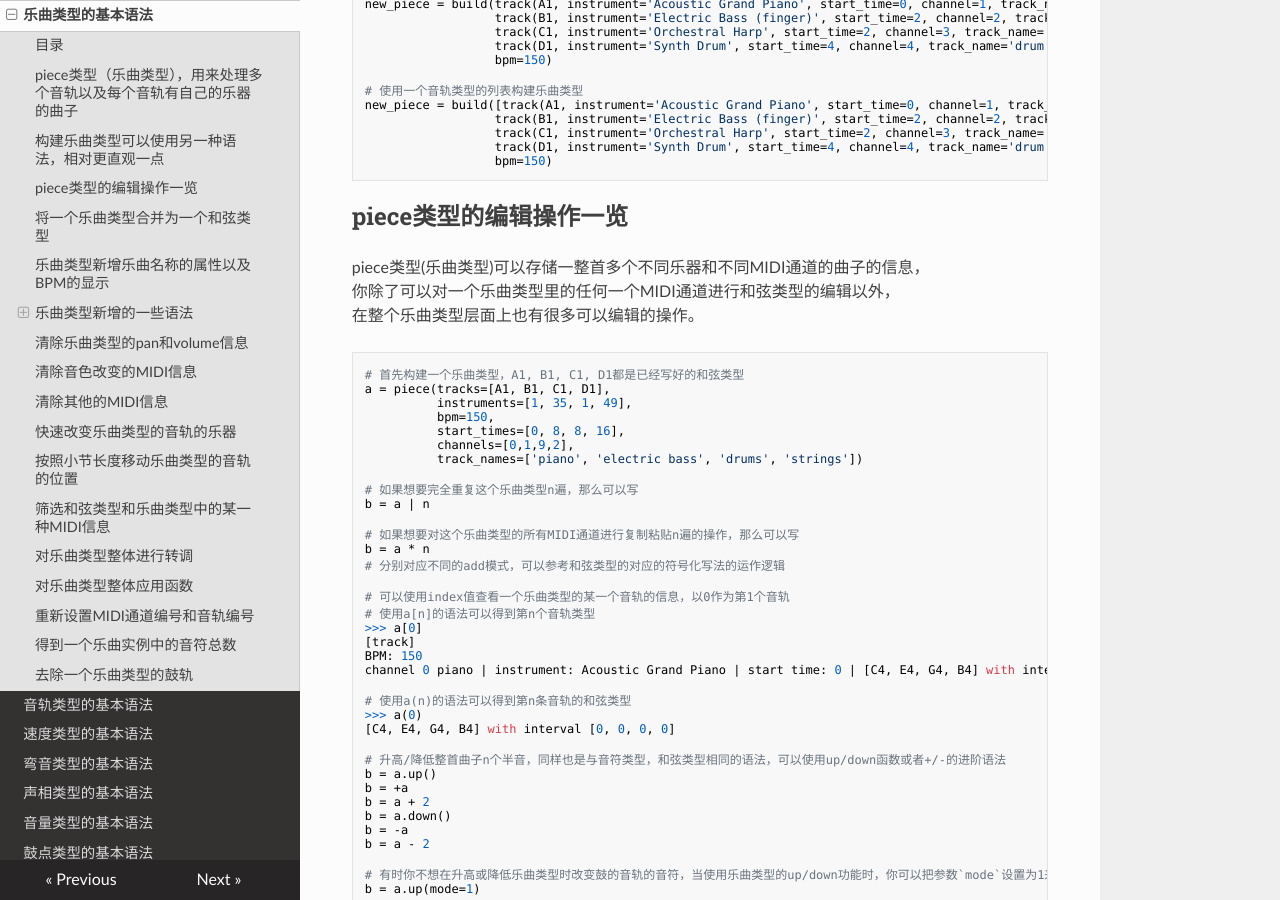
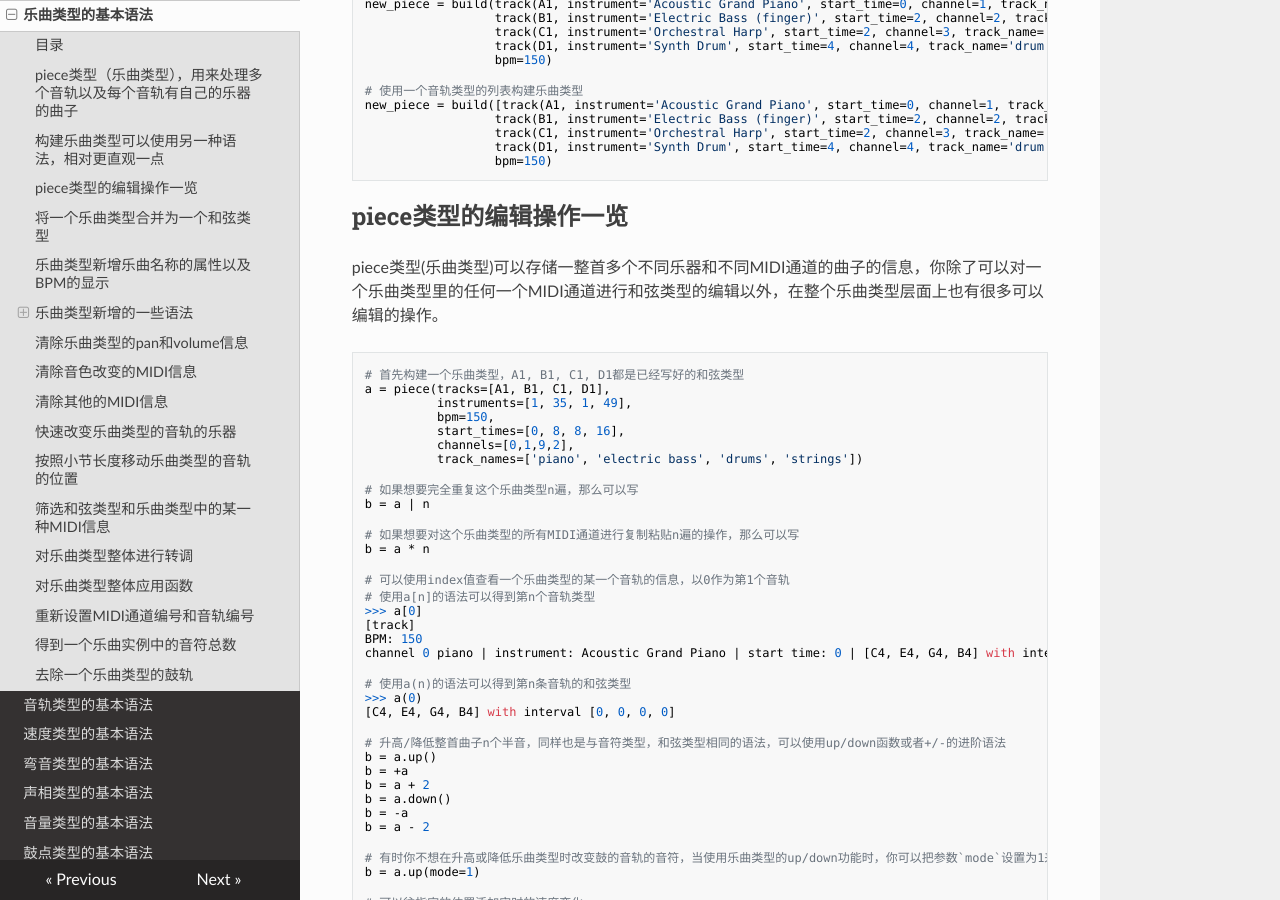
Before and after one commit to Rainbow-Dreamer/musicpy_docs_zh_CN, an MkDocs documentation site: the page built from docs/Basic syntax of piece type.md, in a window 1280 px wide and 900 px high, scrolled down 3436 px. Built offline with MkDocs 1.6.1, drawn with Linux system fonts in a browser that asks for light colours; nearby versions of some CDN libraries.

Commit message:
Update Basic syntax of piece type.md

````diff
--- a/docs/Basic syntax of piece type.md
+++ b/docs/Basic syntax of piece type.md
@@ -177,9 +177,7 @@ new_piece = build([track(A1, instrument='Acoustic Grand Piano', start_time=0, ch
 
 ## piece类型的编辑操作一览
 
-piece类型(乐曲类型)可以存储一整首多个不同乐器和不同MIDI通道的曲子的信息，
-你除了可以对一个乐曲类型里的任何一个MIDI通道进行和弦类型的编辑以外，
-在整个乐曲类型层面上也有很多可以编辑的操作。
+piece类型(乐曲类型)可以存储一整首多个不同乐器和不同MIDI通道的曲子的信息，你除了可以对一个乐曲类型里的任何一个MIDI通道进行和弦类型的编辑以外，在整个乐曲类型层面上也有很多可以编辑的操作。
 
 ```python
 # 首先构建一个乐曲类型，A1, B1, C1, D1都是已经写好的和弦类型
@@ -195,7 +193,6 @@ b = a | n
 
 # 如果想要对这个乐曲类型的所有MIDI通道进行复制粘贴n遍的操作，那么可以写
 b = a * n
-# 分别对应不同的add模式，可以参考和弦类型的对应的符号化写法的运作逻辑
 
 # 可以使用index值查看一个乐曲类型的某一个音轨的信息，以0作为第1个音轨
 # 使用a[n]的语法可以得到第n个音轨类型
````
